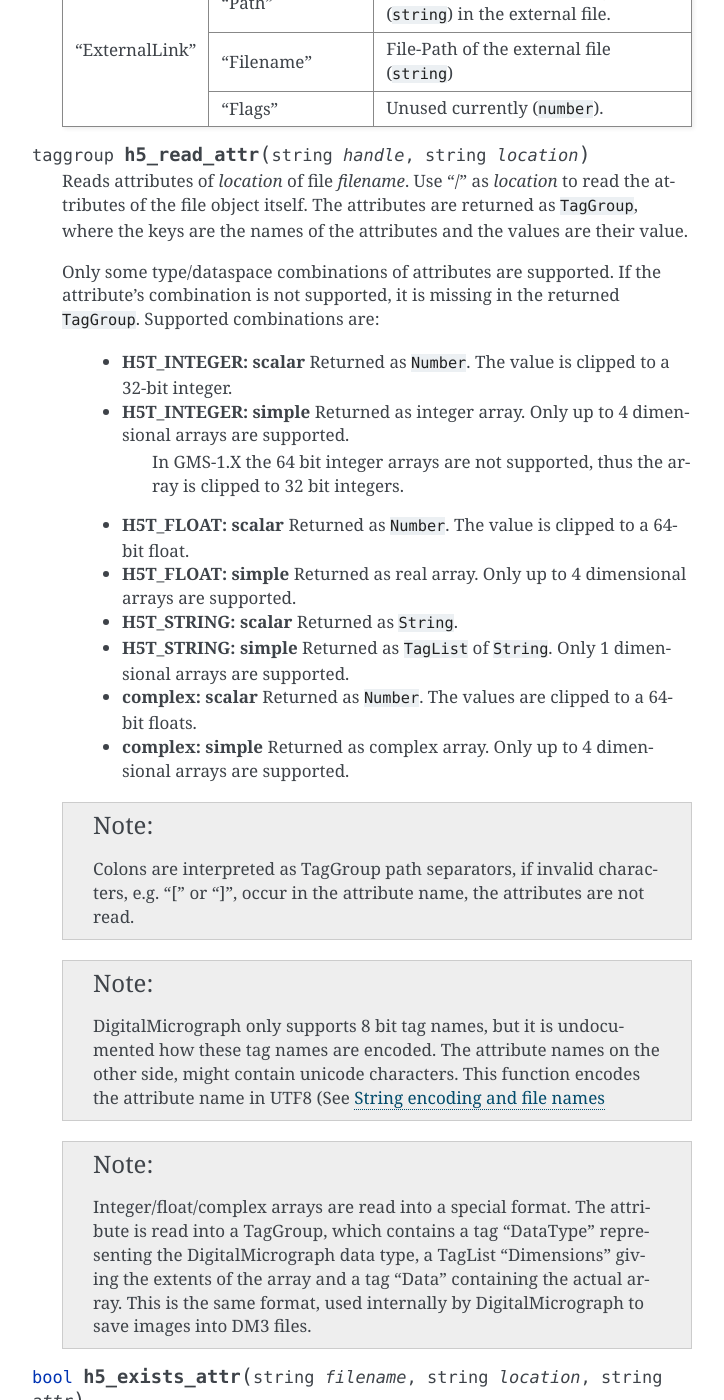
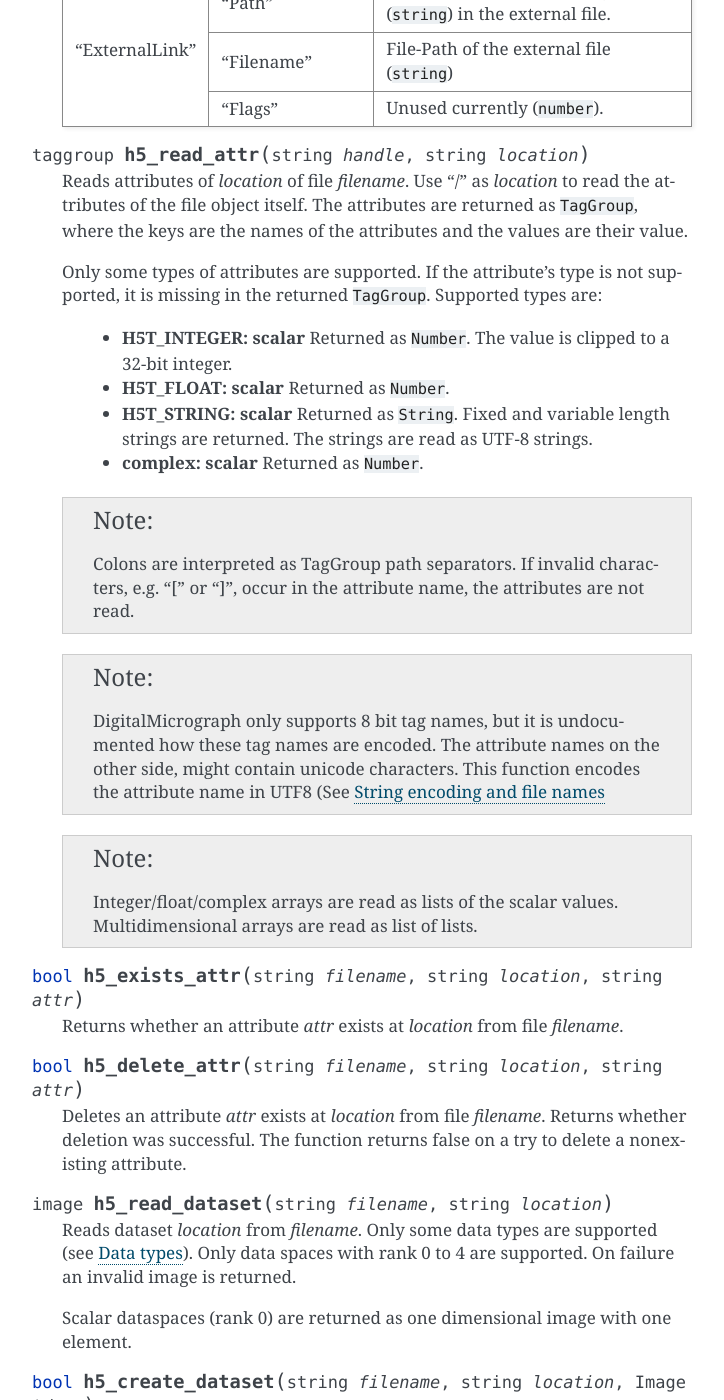
Before and after one commit to niermann/gms_plugin_hdf5, a Sphinx documentation site: the page built from doc/api.rst, in a window 1280 px wide and 1400 px high, scrolled down 1363 px. Shown: the whole window, without its empty margins (388-1112 px from the left). Built offline with Sphinx 7.4.7, drawn with Linux system fonts in a browser that asks for light colours.

Commit message:
Corrected description of returned attributes in documentation.

```diff
--- a/doc/api.rst
+++ b/doc/api.rst
@@ -68,22 +68,17 @@ Functions of the plugin
     The attributes are returned as ``TagGroup``, where the keys are the names of the attributes and the
     values are their value.
 
-    Only some type/dataspace combinations of attributes are supported. If the attribute's combination is not
-    supported, it is missing in the returned ``TagGroup``. Supported combinations are:
+    Only some types of attributes are supported. If the attribute's type is not
+    supported, it is missing in the returned ``TagGroup``. Supported types are:
 
         * **H5T_INTEGER: scalar** Returned as ``Number``. The value is clipped to a 32-bit integer.
-        * **H5T_INTEGER: simple** Returned as integer array. Only up to 4 dimensional arrays are supported.
-            In GMS-1.X the 64 bit integer arrays are not supported, thus the array is clipped to 32 bit integers.
-        * **H5T_FLOAT: scalar** Returned as ``Number``. The value is clipped to a 64-bit float.
-        * **H5T_FLOAT: simple** Returned as real array. Only up to 4 dimensional arrays are supported.
-        * **H5T_STRING: scalar** Returned as ``String``.
-        * **H5T_STRING: simple** Returned as ``TagList`` of ``String``. Only 1 dimensional arrays are supported.
-        * **complex: scalar** Returned as ``Number``. The values are clipped to a 64-bit floats.
-        * **complex: simple** Returned as complex array. Only up to 4 dimensional arrays are supported.
+        * **H5T_FLOAT: scalar** Returned as ``Number``.
+        * **H5T_STRING: scalar** Returned as ``String``. Fixed and variable length strings are returned. The strings are read as UTF-8 strings.
+        * **complex: scalar** Returned as ``Number``.
 
     .. note::
 
-        Colons are interpreted as TagGroup path separators, if invalid characters, e.g. "[" or "]", occur in the attribute name,
+        Colons are interpreted as TagGroup path separators. If invalid characters, e.g. "[" or "]", occur in the attribute name,
         the attributes are not read.
 
     .. note::
@@ -94,10 +89,7 @@ Functions of the plugin
 
     .. note::
 
-        Integer/float/complex arrays are read into a special format. The attribute is read into a TagGroup, which contains a
-        tag "DataType" representing the DigitalMicrograph data type, a TagList "Dimensions" giving the extents of the array
-        and a tag "Data" containing the actual array. This is the same format, used internally by DigitalMicrograph to save
-        images into DM3 files.
+        Integer/float/complex arrays are read as lists of the scalar values. Multidimensional arrays are read as list of lists.
 
 .. cpp:function:: bool h5_exists_attr(string filename, string location, string attr)
 
```
